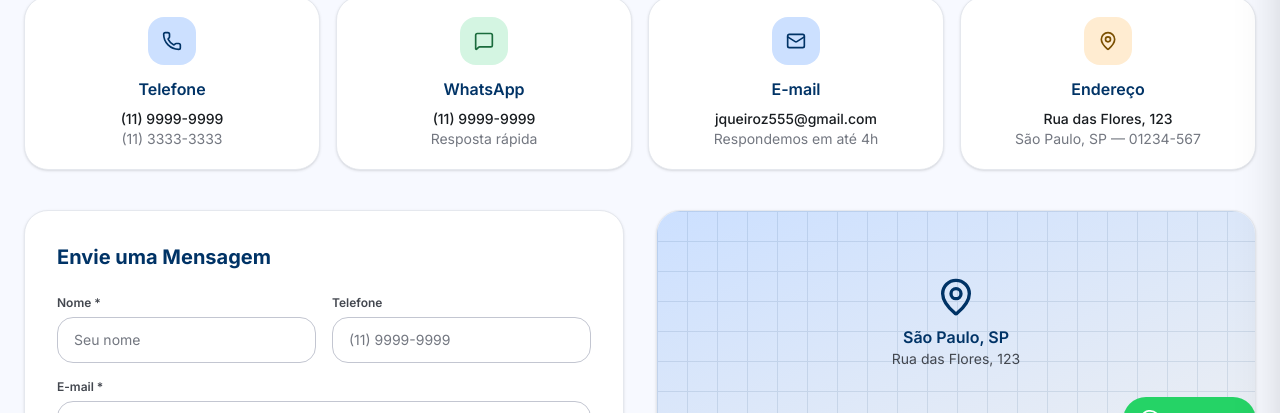
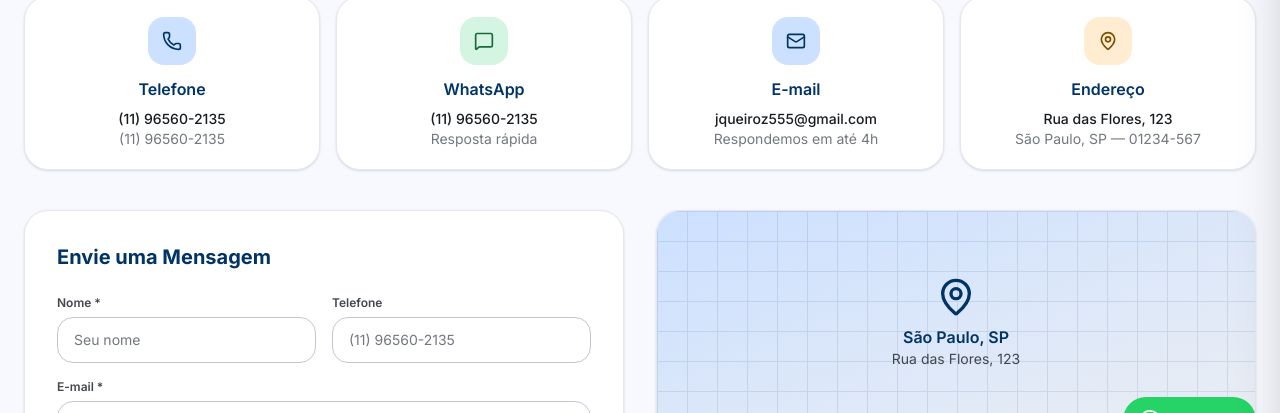
Before and after one commit to QueirozMoura/assistencia-tecnica, a React (Vite) app in the folder frontend/: page /contato in a window 1280 px wide. Shown: the part 333-746 px from the top of the page. Built offline with nearby package versions, Linux system fonts and the light colour scheme; no server answers.

Commit message:
alterando algumas informações de contato

```diff
--- a/frontend/src/pages/Contact.jsx
+++ b/frontend/src/pages/Contact.jsx
@@ -9,14 +9,14 @@ const contactInfo = [
   {
     icon: Phone,
     title: 'Telefone',
-    lines: ['(11) 9999-9999', '(11) 3333-3333'],
+    lines: ['(11) 96560-2135', '(11) 96560-2135'],
     color: 'bg-[#cce0ff]',
     iconColor: 'text-[#003366]',
   },
   {
     icon: MessageSquare,
     title: 'WhatsApp',
-    lines: ['(11) 9999-9999', 'Resposta rápida'],
+    lines: ['(11) 96560-2135', 'Resposta rápida'],
     color: 'bg-[#d4f5e2]',
     iconColor: 'text-[#1a6b3c]',
     href: 'https://wa.me/5511965602135',
@@ -126,7 +126,7 @@ export default function Contact() {
                   </div>
                   <div>
                     <label className="block text-xs font-semibold text-[#43474f] mb-1.5">Telefone</label>
-                    <input name="phone" value={form.phone} onChange={handleChange} placeholder="(11) 9999-9999" className={inputClass} />
+                    <input name="phone" value={form.phone} onChange={handleChange} placeholder="(11) 96560-2135" className={inputClass} />
                   </div>
                 </div>
                 <div>
--- a/frontend/src/pages/Scheduling.jsx
+++ b/frontend/src/pages/Scheduling.jsx
@@ -229,7 +229,7 @@ export default function Scheduling() {
                       name="telefoneContato"
                       value={form.telefoneContato}
                       onChange={handleChange}
-                      placeholder="(11) 9999-9999"
+                      placeholder="(11) 96560-2135"
                       className={inputClass("telefoneContato")}
                     />
                     {errors.telefoneContato && (
@@ -246,7 +246,7 @@ export default function Scheduling() {
                       name="whatsapp"
                       value={form.whatsapp}
                       onChange={handleChange}
-                      placeholder="(11) 9999-9999"
+                      placeholder="(11) 96560-2135"
                       className={inputClass("whatsapp")}
                     />
                   </div>
--- a/frontend/src/pages/Services.jsx
+++ b/frontend/src/pages/Services.jsx
@@ -51,7 +51,7 @@ export default function Services() {
               className="flex items-center gap-2 border-2 border-white/30 text-white px-6 py-3 rounded-xl font-semibold hover:bg-white/10 transition-all"
             >
               <Phone size={16} />
-              (11) 9999-9999
+              (11) 96560-2135
             </a>
           </div>
         </div>
```
